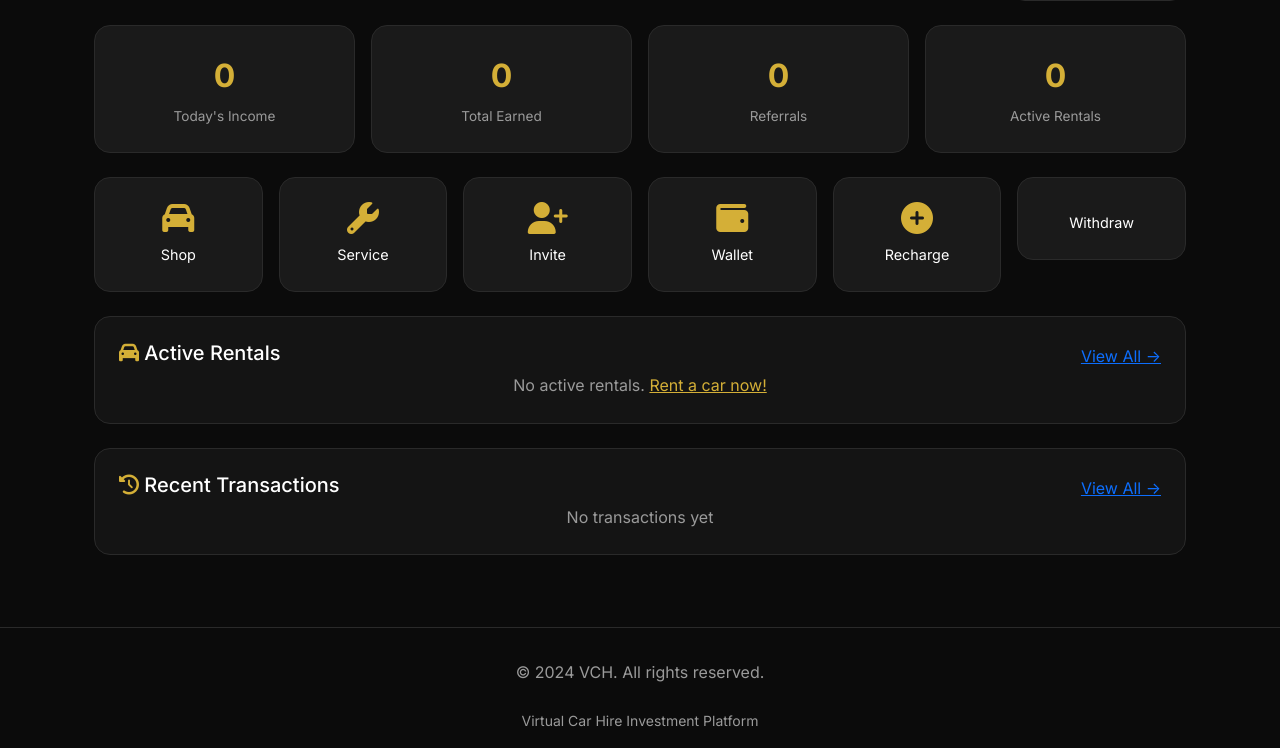
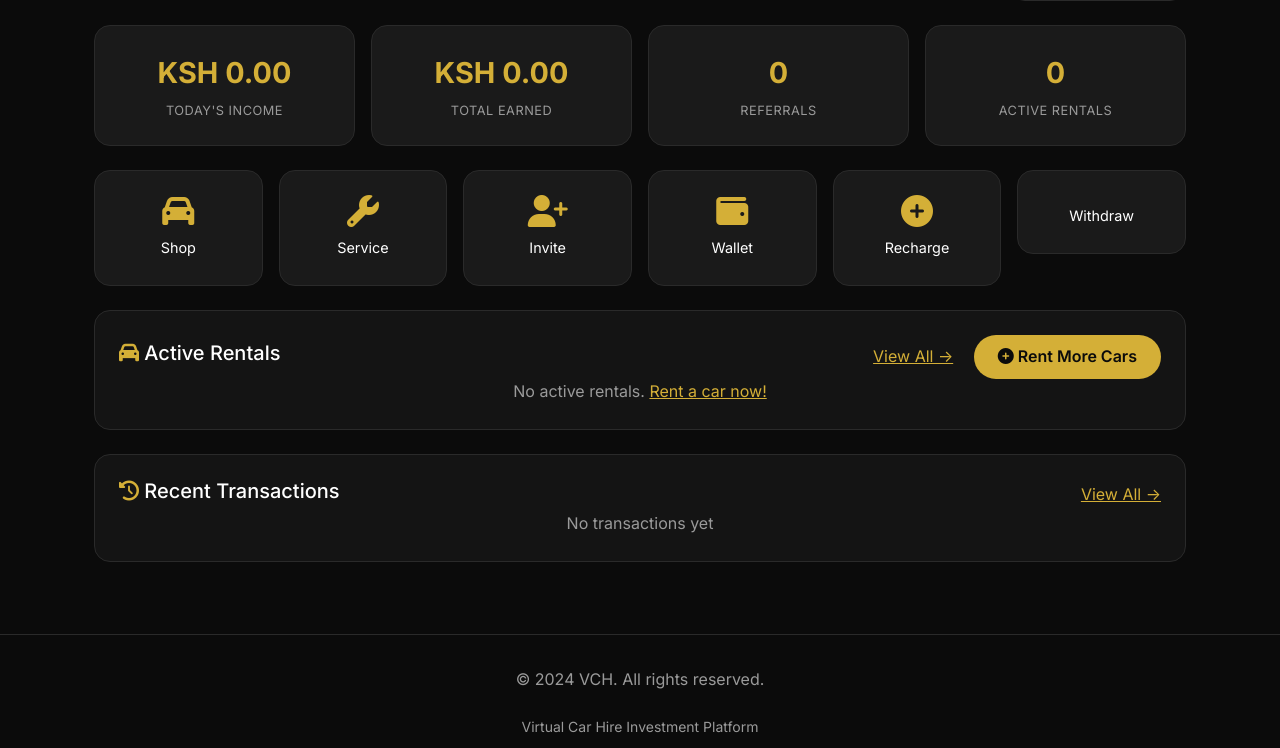
Before and after one commit to Bra-ndy/VCH, a Python web app: template templates/dashboard/dashboard.html in a window 1280 px wide. Shown: the part 220-968 px from the top of the page. Run offline with Jinja, Linux system fonts and the light colour scheme; the template is opened without the code that fills it, so the values that code supplies are empty.

Commit message:
Fix dashboard: Add rental summary calculations and display

```diff
--- a/templates/dashboard/dashboard.html
+++ b/templates/dashboard/dashboard.html
@@ -26,13 +26,13 @@
     <div class="row g-3 mb-4">
         <div class="col-6 col-md-3">
             <div class="stat-card">
-                <div class="number">{{ today_earnings_total|default(0)|round(2) }}</div>
+                <div class="number">KSH {{ "%.2f"|format(today_earnings_total|default(0)) }}</div>
                 <div class="label">Today's Income</div>
             </div>
         </div>
         <div class="col-6 col-md-3">
             <div class="stat-card">
-                <div class="number">{{ current_user.total_earned|default(0)|round(2) }}</div>
+                <div class="number">KSH {{ "%.2f"|format(total_earned|default(0)) }}</div>
                 <div class="label">Total Earned</div>
             </div>
         </div>
@@ -94,7 +94,12 @@
     <div class="card-dark mb-4">
         <div class="d-flex justify-content-between align-items-center">
             <h5><i class="fas fa-car gold"></i> Active Rentals</h5>
-            <a href="{{ url_for('rentals.active_rentals') }}" class="text-gold">View All →</a>
+            <div>
+                <a href="{{ url_for('rentals.active_rentals') }}" class="text-gold me-3">View All →</a>
+                <a href="{{ url_for('rentals.cars') }}" class="btn-gold btn-sm">
+                    <i class="fas fa-plus-circle"></i> Rent More Cars
+                </a>
+            </div>
         </div>
         {% if active_rentals %}
             <div class="table-responsive">
@@ -104,6 +109,7 @@
                             <th>Vehicle</th>
                             <th>Daily Earning</th>
                             <th>Days Remaining</th>
+                            <th>Days Elapsed</th>
                             <th>Total Earned</th>
                             <th>Status</th>
                         </tr>
@@ -111,15 +117,52 @@
                     <tbody>
                         {% for rental in active_rentals %}
                         <tr>
-                            <td>{{ rental.vehicle.name }}</td>
-                            <td>KSH {{ "%.2f"|format(rental.daily_earning) }}</td>
-                            <td>{{ rental.days_remaining() }}</td>
-                            <td>KSH {{ "%.2f"|format(rental.total_earned) }}</td>
-                            <td><span class="badge bg-success">Active</span></td>
+                            <td>
+                                <span class="fw-bold">{{ rental.vehicle.name }}</span>
+                                <br>
+                                <small class="text-muted-custom">{{ rental.vehicle.brand }}</small>
+                            </td>
+                            <td class="gold fw-bold">KSH {{ "%.2f"|format(rental.daily_earning) }}</td>
+                            <td>{{ rental.days_remaining() }} days</td>
+                            <td>{{ rental.days_elapsed }}/{{ rental.vehicle.rental_period }}</td>
+                            <td class="text-success fw-bold">KSH {{ "%.2f"|format(rental.total_earned or 0) }}</td>
+                            <td>
+                                <span class="badge bg-success">
+                                    <i class="fas fa-check-circle"></i> Active
+                                </span>
+                            </td>
                         </tr>
                         {% endfor %}
                     </tbody>
                 </table>
+            </div>
+
+            <!-- Rental Summary -->
+            <div class="row g-3 mt-3">
+                <div class="col-md-3">
+                    <div class="summary-item">
+                        <div class="text-muted-custom small">Total Investment</div>
+                        <div class="fw-bold">KSH {{ "%.2f"|format(total_investment or 0) }}</div>
+                    </div>
+                </div>
+                <div class="col-md-3">
+                    <div class="summary-item">
+                        <div class="text-muted-custom small">Total Earned</div>
+                        <div class="fw-bold text-success">KSH {{ "%.2f"|format(total_earned or 0) }}</div>
+                    </div>
+                </div>
+                <div class="col-md-3">
+                    <div class="summary-item">
+                        <div class="text-muted-custom small">Daily Earnings</div>
+                        <div class="fw-bold text-gold">KSH {{ "%.2f"|format(daily_earnings_total or 0) }}</div>
+                    </div>
+                </div>
+                <div class="col-md-3">
+                    <div class="summary-item">
+                        <div class="text-muted-custom small">Net Profit</div>
+                        <div class="fw-bold text-gold">KSH {{ "%.2f"|format(net_profit or 0) }}</div>
+                    </div>
+                </div>
             </div>
         {% else %}
             <p class="text-center text-muted-custom mb-0">
@@ -136,7 +179,7 @@
         </div>
         {% if recent_transactions %}
             <div class="list-group list-group-flush">
-                {% for txn in recent_transactions %}
+                {% for txn in recent_transactions[:10] %}
                 <div class="list-group-item bg-transparent text-white border-secondary">
                     <div class="d-flex justify-content-between align-items-center">
                         <div>
@@ -149,7 +192,7 @@
                             <span class="text-{{ 'success' if txn.amount > 0 else 'danger' }}">
                                 {{ '+' if txn.amount > 0 else '' }}KSH {{ "%.2f"|format(txn.amount) }}
                             </span>
-                            <span class="text-muted-custom small ms-2">{{ txn.created_at.strftime('%H:%M') }}</span>
+                            <span class="text-muted-custom small ms-2">{{ txn.created_at.strftime('%d/%m %H:%M') }}</span>
                         </div>
                     </div>
                 </div>
@@ -160,4 +203,28 @@
         {% endif %}
     </div>
 </div>
+
+<style>
+    .summary-item {
+        background: rgba(255, 255, 255, 0.02);
+        border: 1px solid rgba(255, 255, 255, 0.05);
+        border-radius: 0.75rem;
+        padding: 0.75rem 1rem;
+        text-align: center;
+    }
+    .text-gold {
+        color: var(--gold) !important;
+    }
+    .stat-card .number {
+        font-size: 1.8rem;
+        font-weight: 700;
+        color: var(--gold);
+    }
+    .stat-card .label {
+        font-size: 0.8rem;
+        color: var(--text-muted);
+        text-transform: uppercase;
+        letter-spacing: 0.5px;
+    }
+</style>
 {% endblock %}
```
